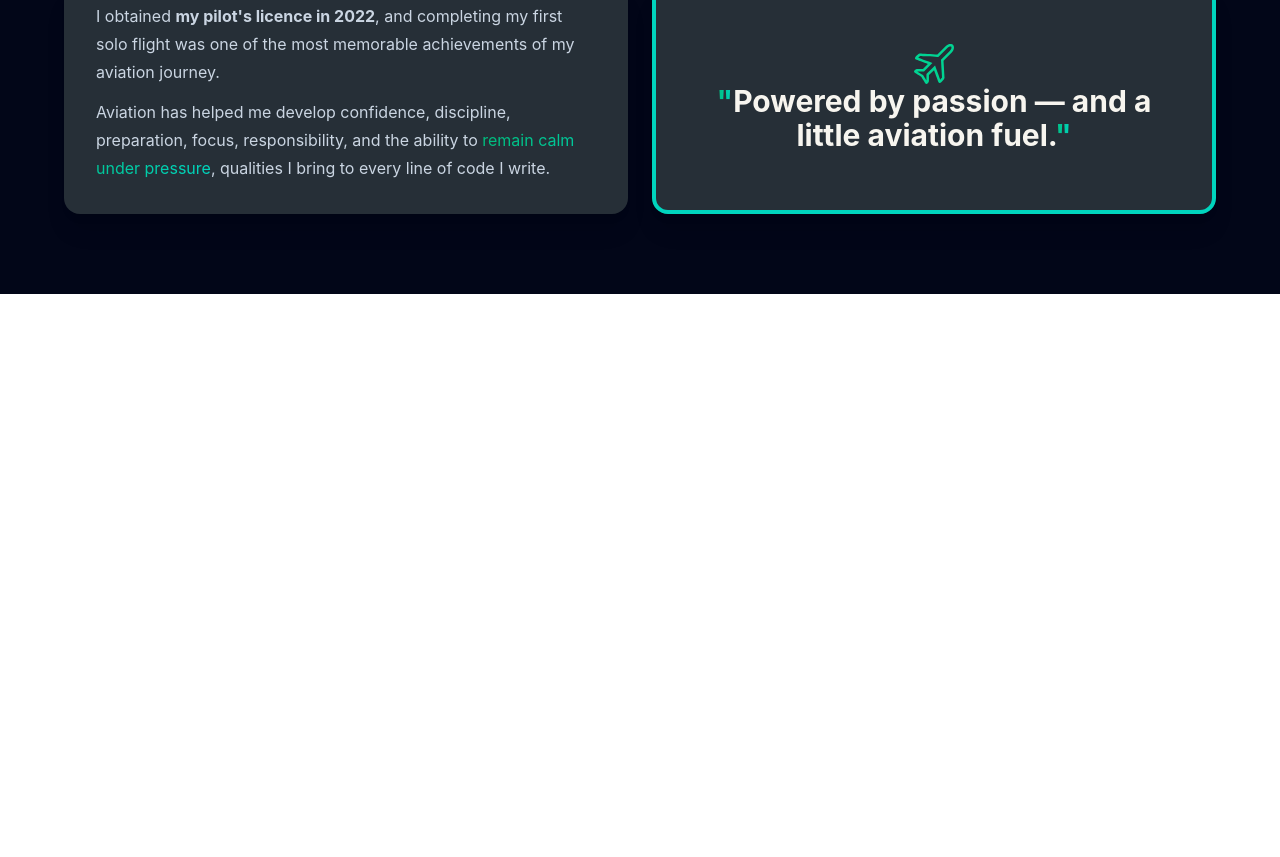
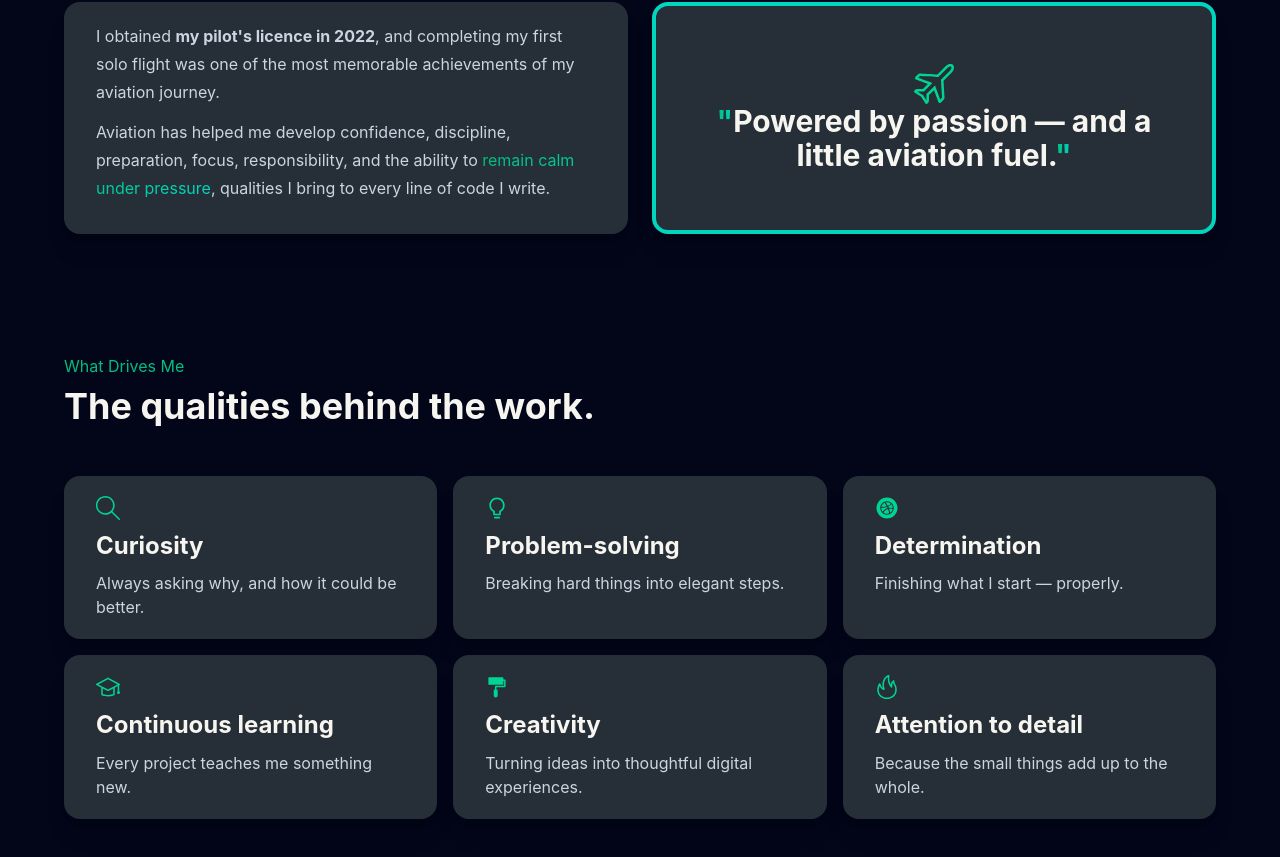
Before and after one commit to Rianco-create/virtual-cv-portfolio, a React (Vite) app: page /about in a window 1280 px wide. Shown: the part 1288-2145 px from the top of the page. Before the commit the page ends 1582 px from the top, so only its background shows below. Built offline with nearby package versions, Linux system fonts and the light colour scheme.

Commit message:
about me update
created and added the qualities component to the about me page

```diff
--- /dev/null
+++ b/src/components/pageComponents/about/qualities.tsx
@@ -0,0 +1,79 @@
+
+import { SlMagnifier } from "react-icons/sl";
+import { AiOutlineBulb } from "react-icons/ai";
+import { AiFillDribbbleCircle } from "react-icons/ai";
+import { SlGraduation } from "react-icons/sl";
+import { AiFillFormatPainter } from "react-icons/ai";
+import { SlFire } from "react-icons/sl";
+export default function Qualities() {
+
+    const qualities = [
+  {
+    title: "Curiosity",
+    description: "Always asking why, and how it could be better.",
+    icon: SlMagnifier,
+  },
+  {
+    title: "Problem-solving",
+    description: "Breaking hard things into elegant steps.",
+    icon: AiOutlineBulb,
+  },
+  {
+    title: "Determination",
+    description: "Finishing what I start — properly.",
+    icon: AiFillDribbbleCircle,
+  },
+  {
+    title: "Continuous learning",
+    description: "Every project teaches me something new.",
+    icon: SlGraduation,
+  },
+  {
+    title: "Creativity",
+    description: "Turning ideas into thoughtful digital experiences.",
+    icon: AiFillFormatPainter,
+  },
+  {
+    title: "Attention to detail",
+    description: "Because the small things add up to the whole.",
+    icon: SlFire,
+  },
+];
+
+  return (
+      <main className="flex flex-col justify-items gap-2">
+        <p className="bg-gradient-to-r from-emerald-500 to-teal-400 bg-clip-text text-transparent">What Drives Me</p>
+        <h1 className="text-[#F7F5EF] text-4xl font-bold leading-[1.15]">
+            The qualities behind the work.
+        </h1>
+
+
+        <div className="flex flex-col py-4">
+            <div className="grid grid-cols-1 gap-4 py-6 md:grid-cols-2 lg:grid-cols-3">
+  {qualities.map((quality) => {
+    const Icon = quality.icon;
+
+    return (
+      <div
+        key={quality.title}
+        className="rounded-2xl bg-[#262F37] px-5 py-5 shadow-xl sm:px-8"
+      >
+        <Icon className="h-6 w-6 text-emerald-400" />
+
+        <h2 className="py-3 text-2xl font-bold leading-[1.15] text-[#F7F5EF]">
+          {quality.title}
+        </h2>
+
+        <p className="text-base text-slate-300">
+          {quality.description}
+        </p>
+      </div>
+    );
+  })}
+</div>
+        </div>
+
+
+      </main>
+  );
+}
--- a/src/pages/about.tsx
+++ b/src/pages/about.tsx
@@ -1,5 +1,6 @@
 import AviationSection from "../components/pageComponents/about/aviationSection";
 import Intro from "../components/pageComponents/about/intro";
+import Qualities from "../components/pageComponents/about/qualities";
 import TechS from "../components/pageComponents/about/techSection";
 
 export default function About() {
@@ -22,9 +23,16 @@ export default function About() {
         </section>
 
         {/* aviation */}
-        <section className="px-5 py-15 sm:px-8 lg:px-16">
+        <section className="px-5 py-20 sm:px-8 lg:px-16">
           <div className="mx-auto w-full max-w-6xl">
             <AviationSection />
+          </div>
+        </section>
+
+        {/* qualities  */}
+        <section className="px-5 py-5 sm:px-8 lg:px-16">
+          <div className="mx-auto w-full max-w-6xl">
+            <Qualities />
           </div>
         </section>
 
```
